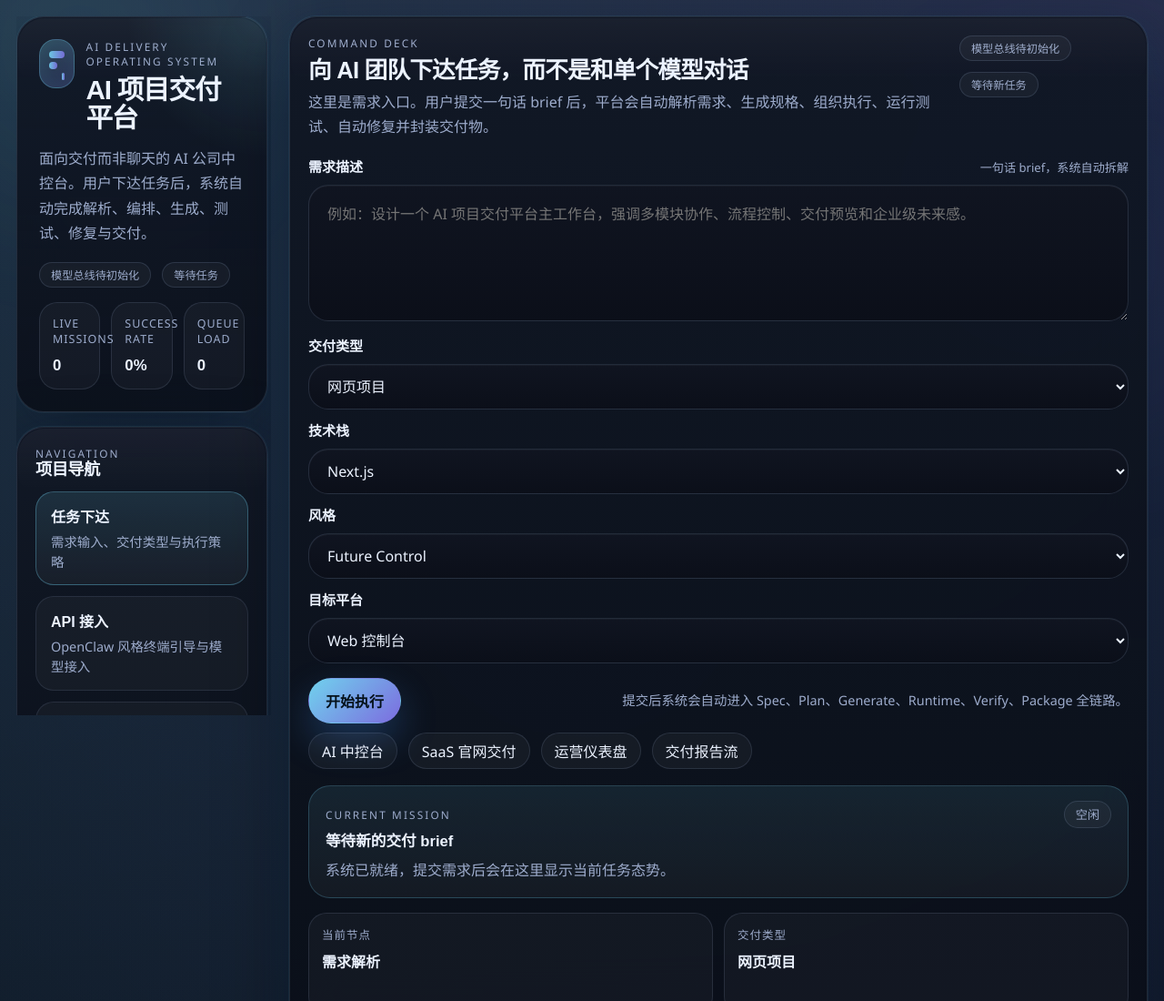
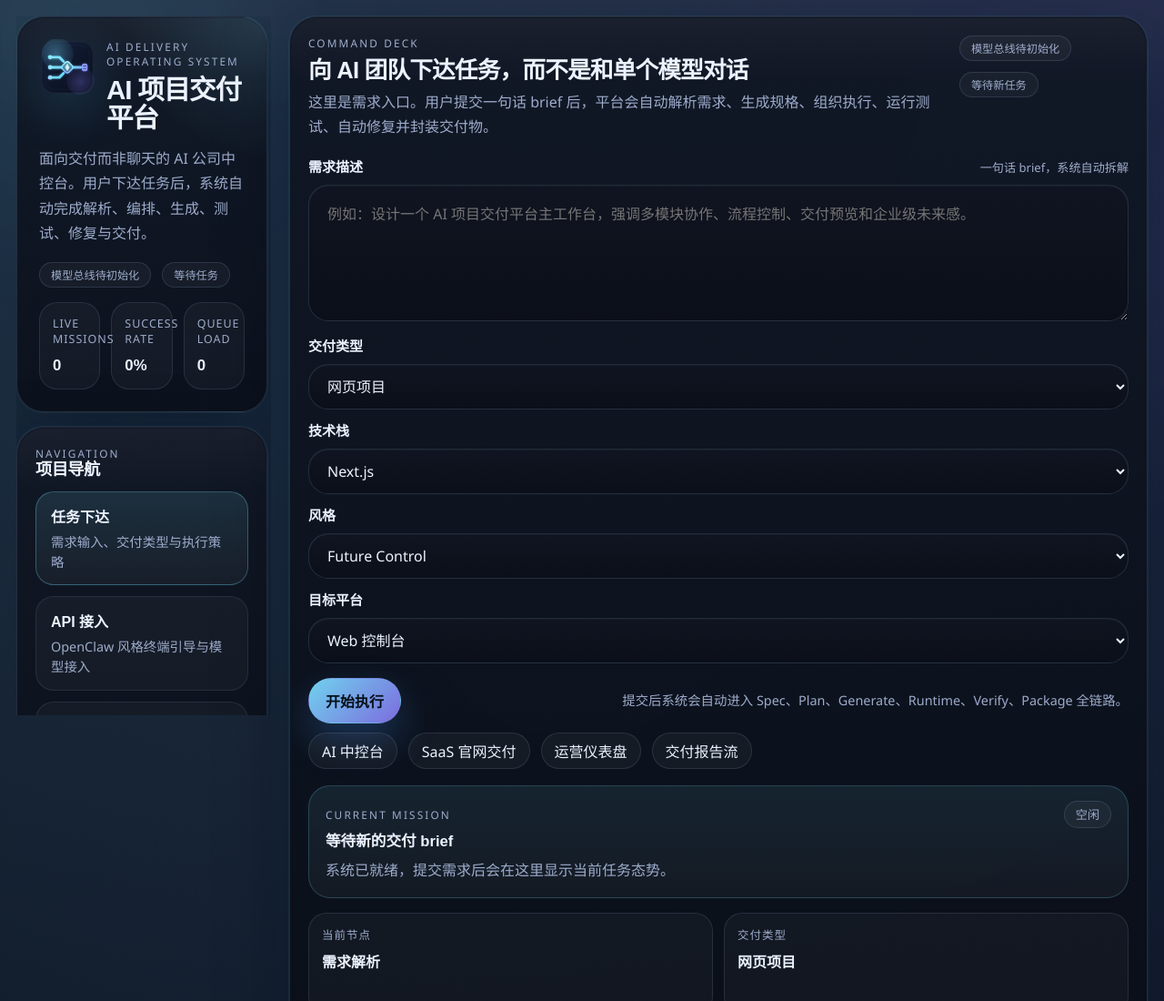
Before and after one commit to lijinrui182/swarm-organization, a website: page web/index.html in a window 1280 px wide. Shown: the top 1100 px of the page at 91% size. Drawn offline with Linux system fonts and the light colour scheme; no server answers.

Commit message:
Add Swarm project icon

```diff
--- a/web/index.html
+++ b/web/index.html
@@ -4,6 +4,7 @@
     <meta charset="UTF-8" />
     <meta name="viewport" content="width=device-width, initial-scale=1.0" />
     <title>AI 项目交付平台</title>
+    <link rel="icon" type="image/svg+xml" href="./assets/swarm-mark.svg" />
     <link rel="stylesheet" href="./styles.css" />
   </head>
   <body>
@@ -18,9 +19,7 @@
         <section class="glass-card brand-card">
           <div class="brand-lockup">
             <div class="brand-mark" aria-hidden="true">
-              <span></span>
-              <span></span>
-              <span></span>
+              <img src="./assets/swarm-mark.svg" alt="" />
             </div>
             <div>
               <p class="eyebrow">AI Delivery Operating System</p>
--- a/web/styles.css
+++ b/web/styles.css
@@ -230,34 +230,18 @@ code {
 }
 
 .brand-mark {
-  position: relative;
-  width: 54px;
-  height: 54px;
-  border-radius: 18px;
-  background: linear-gradient(145deg, rgba(121, 226, 255, 0.2), rgba(142, 124, 255, 0.18));
-  border: 1px solid rgba(121, 226, 255, 0.3);
-  box-shadow: inset 0 0 28px rgba(121, 226, 255, 0.12);
+  width: 62px;
+  height: 62px;
+  flex: 0 0 auto;
+  display: grid;
+  place-items: center;
 }
 
-.brand-mark span {
-  position: absolute;
-  border-radius: 999px;
-  background: linear-gradient(90deg, rgba(121, 226, 255, 0.82), rgba(142, 124, 255, 0.74));
-}
-
-.brand-mark span:nth-child(1) {
-  inset: 12px 10px auto;
-  height: 8px;
-}
-
-.brand-mark span:nth-child(2) {
-  inset: 24px 18px auto 10px;
-  height: 8px;
-}
-
-.brand-mark span:nth-child(3) {
-  inset: 36px 10px auto 24px;
-  height: 8px;
+.brand-mark img {
+  width: 100%;
+  height: 100%;
+  display: block;
+  filter: drop-shadow(0 14px 26px rgba(68, 199, 255, 0.2));
 }
 
 .eyebrow {
```
Also changed, not shown: README.md, web/assets/swarm-mark.svg (added).
